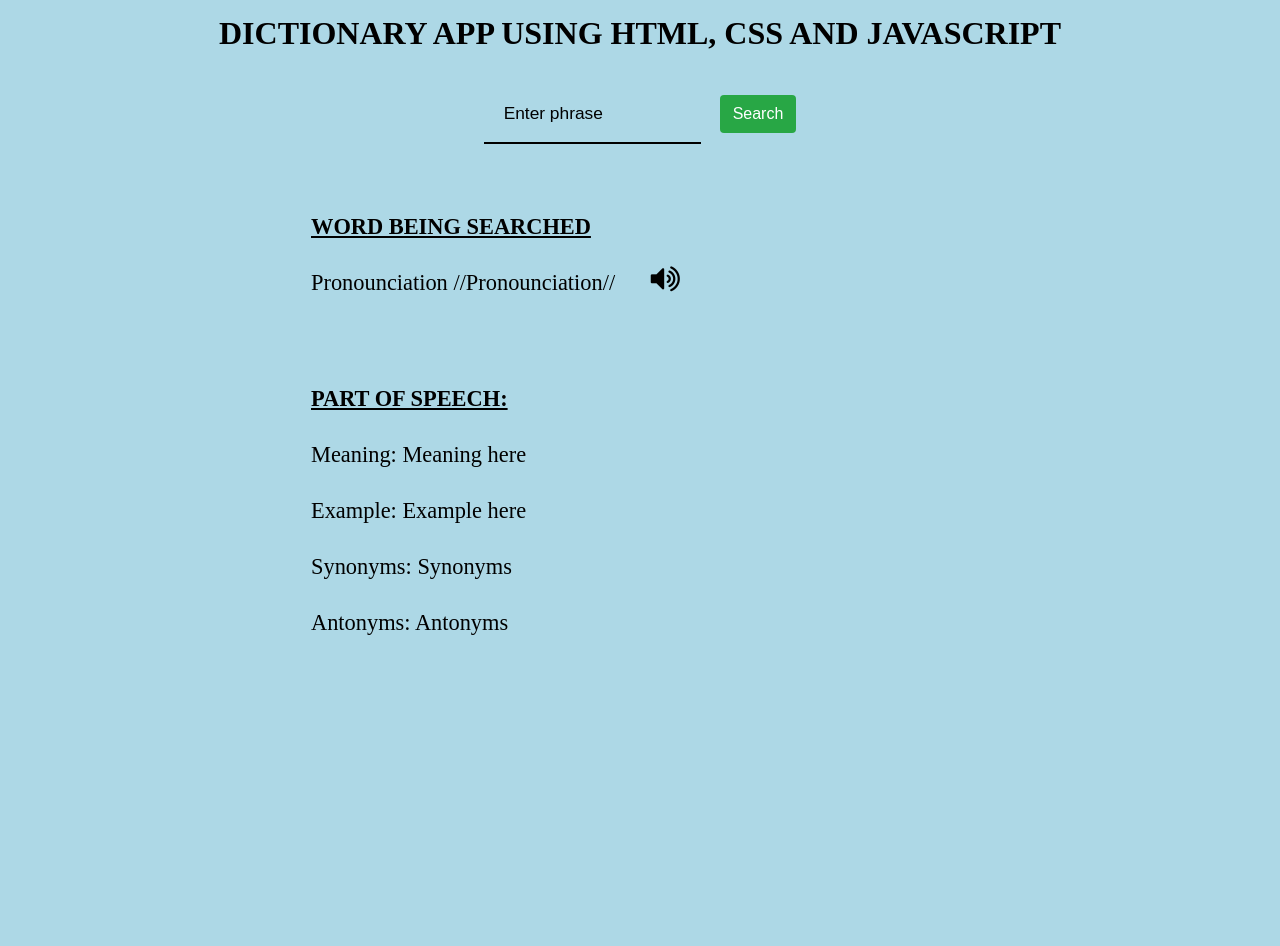
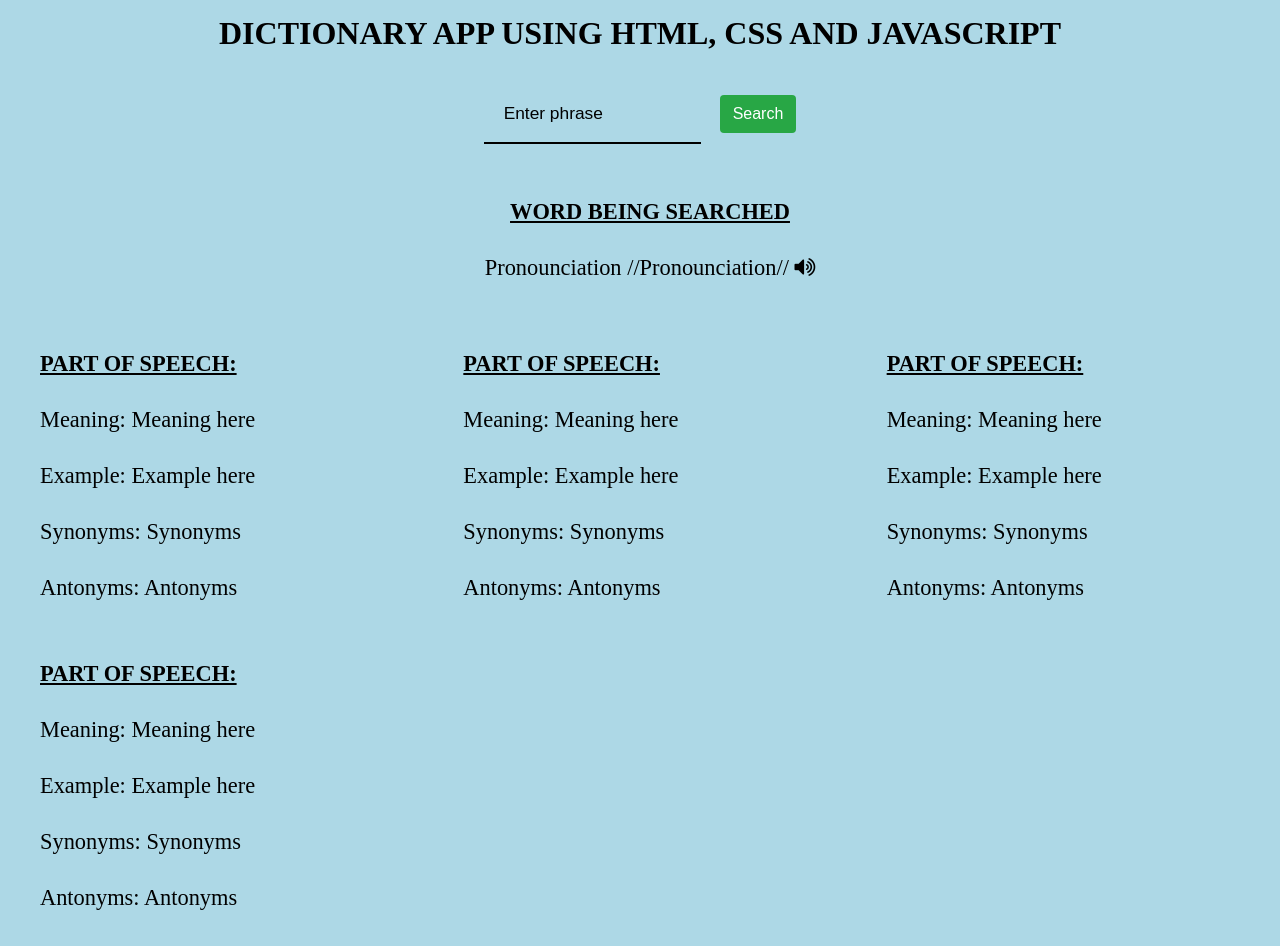
Before and after one commit to NdunguSam01/dictionary-app-project, a plain HTML site: page index.html in a window 1280 px wide. Before the commit the page ends 800 px from the top, so only its background shows below. Drawn offline with Linux system fonts and the light colour scheme.

Commit message:
Changed the layout of the page to grid

```diff
--- a/css/styles.css
+++ b/css/styles.css
@@ -51,14 +51,21 @@ form input[type=submit]
     line-height: 1.5;
     border-radius: 0.25rem;
 }
+div.result-header
+{
+    text-align: center;
+    padding: 20px 0;
+}
 div#search-results
 {
-    padding-left: 20%;
+    display: grid;
+    grid-template-columns: auto auto auto;
+    padding: 10px;
+    gap: 10px;
 }
-div#search-results .result
+div#search-results > div
 {
     margin: 10px;
-    padding: 25px;
 }
 div#search-results .result:hover
 {
@@ -69,12 +76,12 @@ div#search-results .result .fa
     font-size: 1.4em;
     padding-left: 30px;
 }
-div#search-results .result h2
+div.result-header h2, div#search-results .result h2
 {
     text-transform: uppercase;
     text-decoration: underline;
 }
-div#search-results .result h2, div#search-results .result p
+div.result-header h2, div.result-header p, div#search-results .result h2, div#search-results .result p
 {
     font-size: 1.4em;
     padding-left: 20px;
--- a/index.html
+++ b/index.html
@@ -17,12 +17,33 @@
         <input type="submit" value="Search" class="btn btn-success">
     </form>
 
+    <div class="result-header">
+        <h2>Word being searched</h2>
+        <p>Pronounciation <span>//Pronounciation//</span> <i class="fa fa-volume-up"><audio src=""></audio></i></p>
+    </div>
+
     <div id="search-results">
         <div class="result">
-            <h2>Word being searched</h2>
-            <p>Pronounciation <span>//Pronounciation//</span> <i class="fa fa-volume-up"><audio src=""></audio></i></p>
+            <h2>Part of speech: </h2>
+            <p>Meaning: Meaning here</p>
+            <p>Example: Example here</p>
+            <p>Synonyms: Synonyms</p>
+            <p>Antonyms: Antonyms</p>
         </div>
-
+        <div class="result">
+            <h2>Part of speech: </h2>
+            <p>Meaning: Meaning here</p>
+            <p>Example: Example here</p>
+            <p>Synonyms: Synonyms</p>
+            <p>Antonyms: Antonyms</p>
+        </div>
+        <div class="result">
+            <h2>Part of speech: </h2>
+            <p>Meaning: Meaning here</p>
+            <p>Example: Example here</p>
+            <p>Synonyms: Synonyms</p>
+            <p>Antonyms: Antonyms</p>
+        </div>
         <div class="result">
             <h2>Part of speech: </h2>
             <p>Meaning: Meaning here</p>
```
